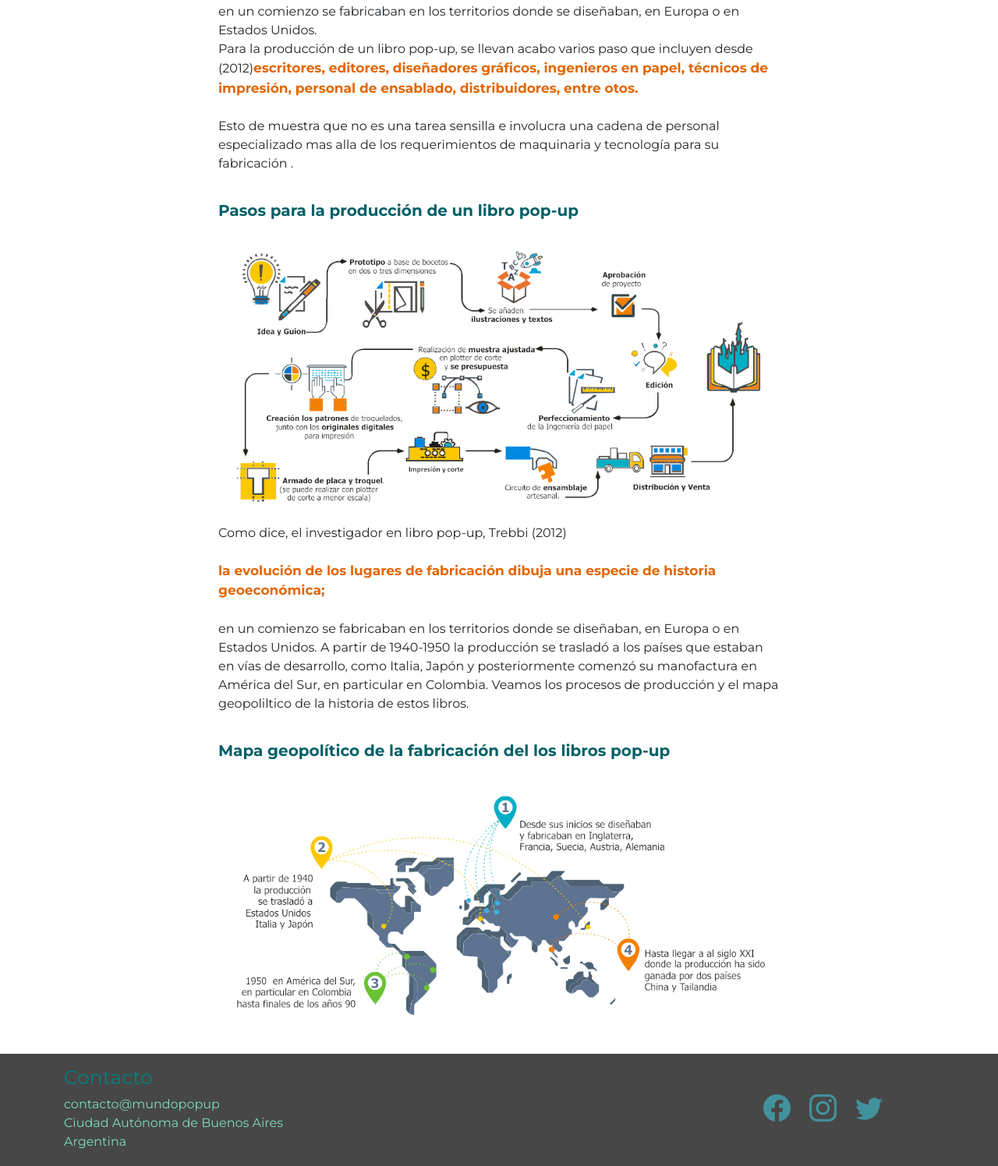
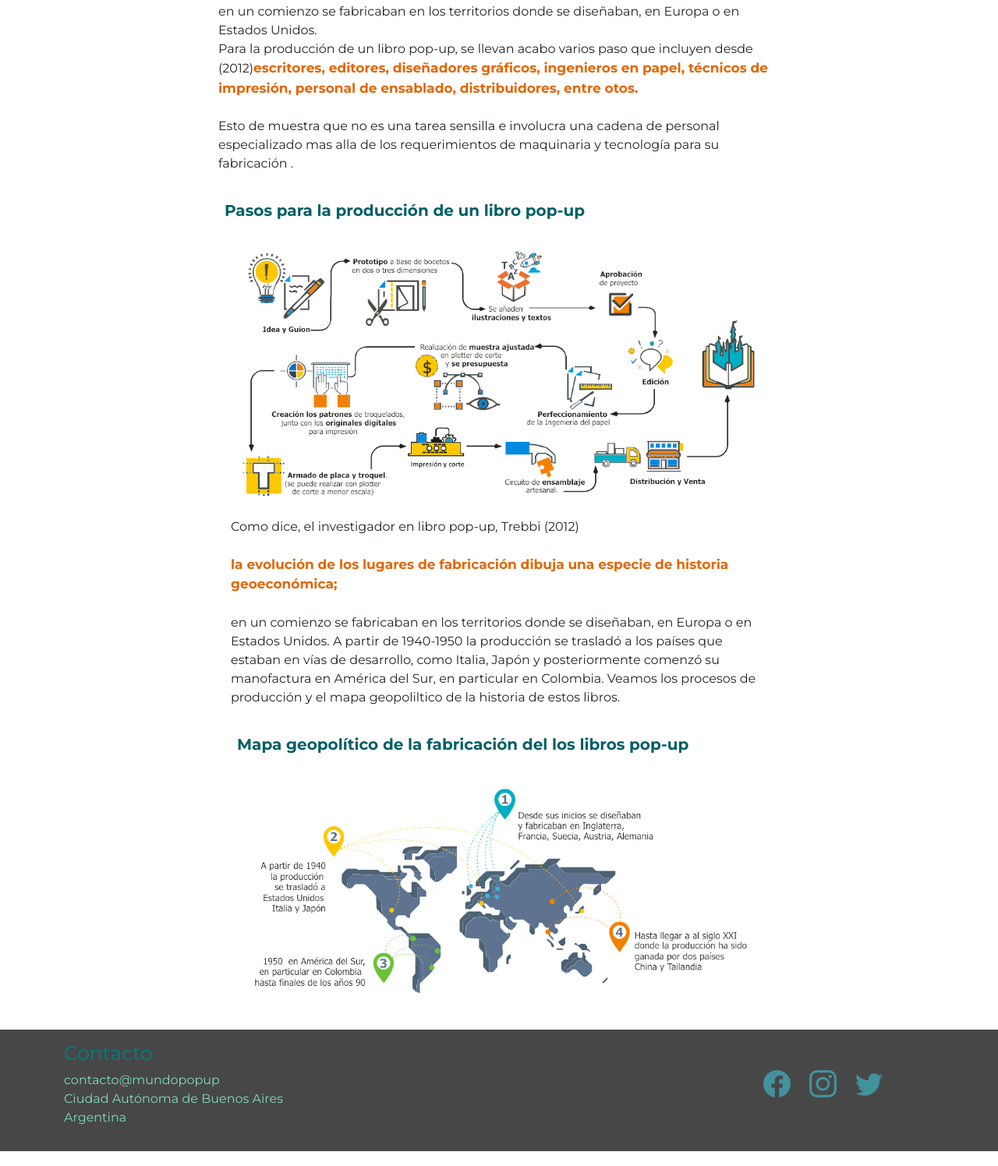
Before and after one commit to orosanto/mi_repositorio, a website: page paginas/produccion.html in a window 1280 px wide. Shown: the part 558-2054 px from the top of the page at 78% size. Drawn offline with nearby package versions, Linux system fonts and the light colour scheme.

Commit message:
https://orosanto.github.io/mi_repositorio/

```diff
--- a/paginas/produccion.html
+++ b/paginas/produccion.html
@@ -92,7 +92,7 @@
 						<p>Para la producción de un libro pop-up, se llevan acabo varios paso que incluyen desde (2012)<span class="destacado">escritores, editores, diseñadores gráficos, ingenieros en papel, técnicos de impresión, personal de ensablado, distribuidores, entre otos.  </span> <br><br>
 						Esto de muestra que no es una tarea sensilla e involucra una cadena de personal especializado mas alla de los requerimientos de maquinaria y tecnología para su fabricación .</p>
 						</div>
-
+						<div class="row justify-content-center">
 						<div class=" col col-sm-12 col-md-10 col-xl-8 animaFin">
 							<h3>Pasos para la producción de un libro pop-up</h3>
 						<img src="../imagenes/proceso-.jpg" title="Procesos de producción libro pop-up" alt="Procesos de producción libro pop-up " class="cajaImg animaPulse zoom">
@@ -109,10 +109,11 @@
 							posteriormente comenzó su manofactura en América del Sur, en particular en Colombia. Veamos los procesos de producción y el mapa
 							geopoliltico de la historia de estos libros.</p>
 							</div>
-
+							<div class="row justify-content-center">
 							<div class=" col col-sm-12 col-md-10 col-xl-8 animaFin">
 								<h3>Mapa geopolítico de la fabricación del los libros pop-up</h3>
 							<img src="../imagenes/mapa-.jpg" title="Mapa gepolítico del libro pop-up" alt="Mapa gepolítico del libro pop-up " class="cajaImg animaPulse zoom">
+						</div>
 						</div>
                       </div>
 				</div>
```
